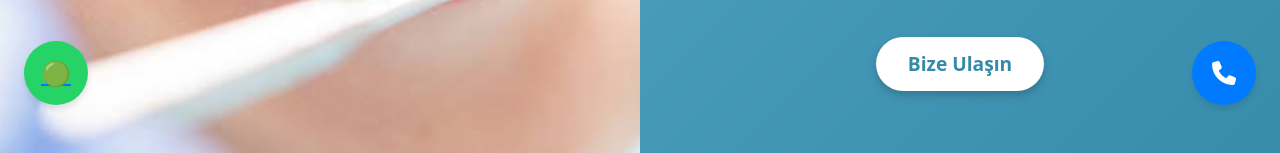
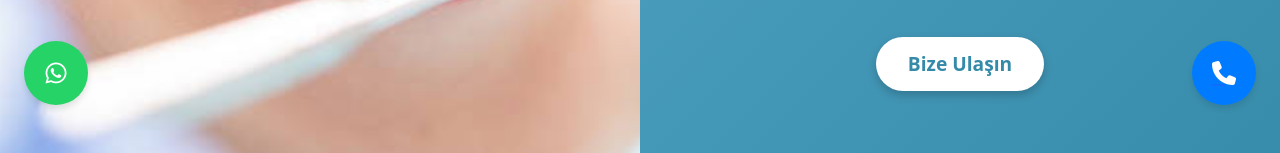
Before and after one commit to Furkan-Kamaci/sahan-dent, an Angular app: page /home-page in a window 1280 px wide. Shown: the part 647-800 px from the top of the page. Built offline with nearby package versions, Linux system fonts and the light colour scheme.

Commit message:
whatsapp button - icon

```diff
--- a/src/app/pages/home-page/whatsapp-button/whatsapp-button.component.html
+++ b/src/app/pages/home-page/whatsapp-button/whatsapp-button.component.html
@@ -1,5 +1,10 @@
-<a [href]="getWhatsAppUrl()" target="_blank" class="whatsapp-button" aria-label="Chat on WhatsApp">
+<a
+  [href]="getWhatsAppUrl()"
+  target="_blank"
+  class="whatsapp-button"
+  aria-label="Chat on WhatsApp"
+>
   <button>
-    🟢
+    <i class="fab fa-whatsapp"></i>
   </button>
 </a>
--- a/src/app/pages/home-page/whatsapp-button/whatsapp-button.component.scss
+++ b/src/app/pages/home-page/whatsapp-button/whatsapp-button.component.scss
@@ -1,30 +1,35 @@
 .whatsapp-button {
   position: fixed;
-  bottom: 3rem; // Position above the call button if present
-  left: 1.5rem; // Align the button to the left side
-  z-index: 1000; // Ensure it stays above other elements
+  bottom: 3rem; /* Adjust as needed */
+  left: 1.5rem; /* Adjust as needed */
+  z-index: 1000;
+  text-decoration: none; /* Removes underline */
 }
 
 .whatsapp-button button {
   width: 4rem;
   height: 4rem;
   border-radius: 50%;
-  background-color: #25d366; // WhatsApp green
+  background-color: #25d366; /* WhatsApp green */
   border: none;
   color: white;
-  font-size: 1.5rem;
+  font-size: 1.5rem; /* Icon size */
   display: flex;
   align-items: center;
   justify-content: center;
-  box-shadow: 0 0.25rem 0.375rem rgba(0, 0, 0, 0.1); // Subtle shadow
+  box-shadow: 0 0.25rem 0.375rem rgba(0, 0, 0, 0.1); /* Subtle shadow */
   cursor: pointer;
   transition: background-color 0.3s ease, transform 0.2s ease;
 }
 
 .whatsapp-button button:hover {
-  background-color: #1ebe57; // Slightly darker green on hover
+  background-color: #1ebe57; /* Darker green on hover */
 }
 
 .whatsapp-button button:active {
-  transform: scale(0.95); // Slight press effect
+  transform: scale(0.95); /* Slight press effect */
 }
+
+.whatsapp-button a {
+  text-decoration: none; /* Ensures no underline on the link */
+}
```
